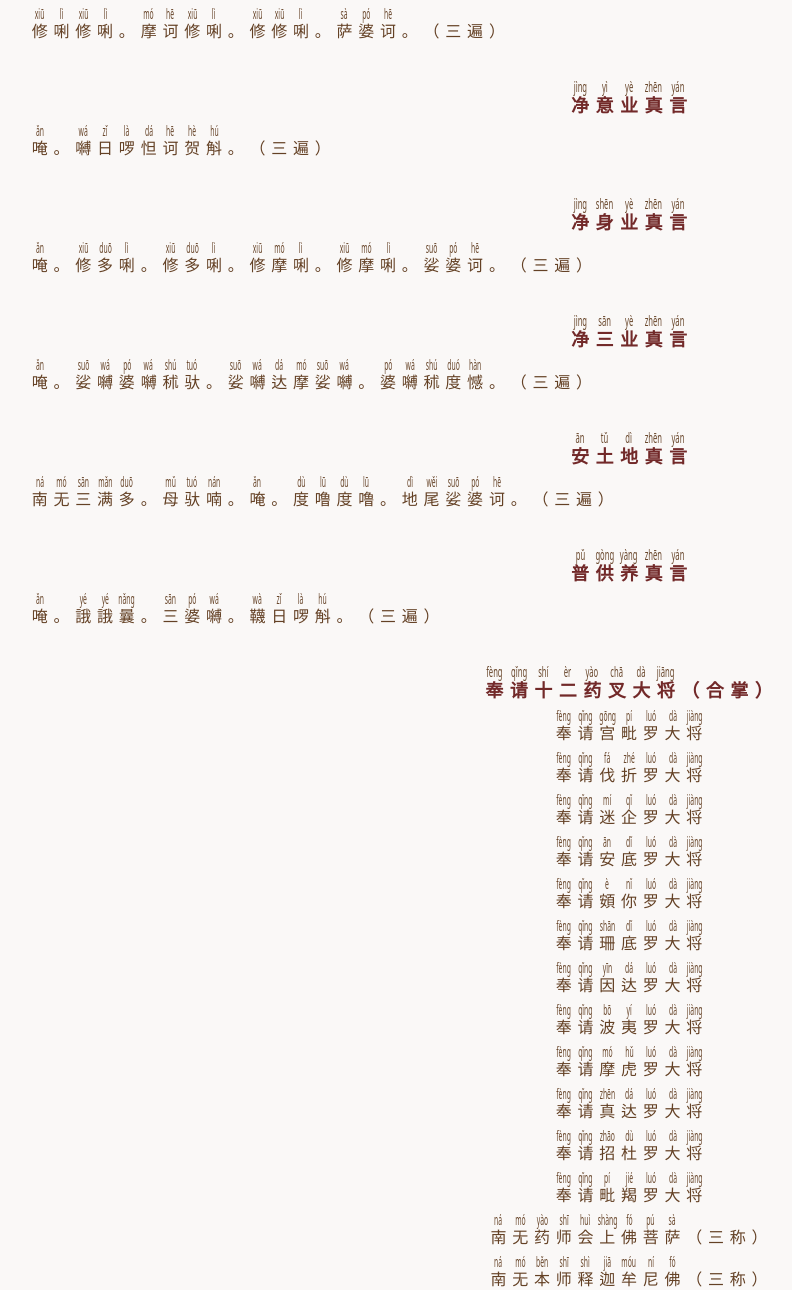
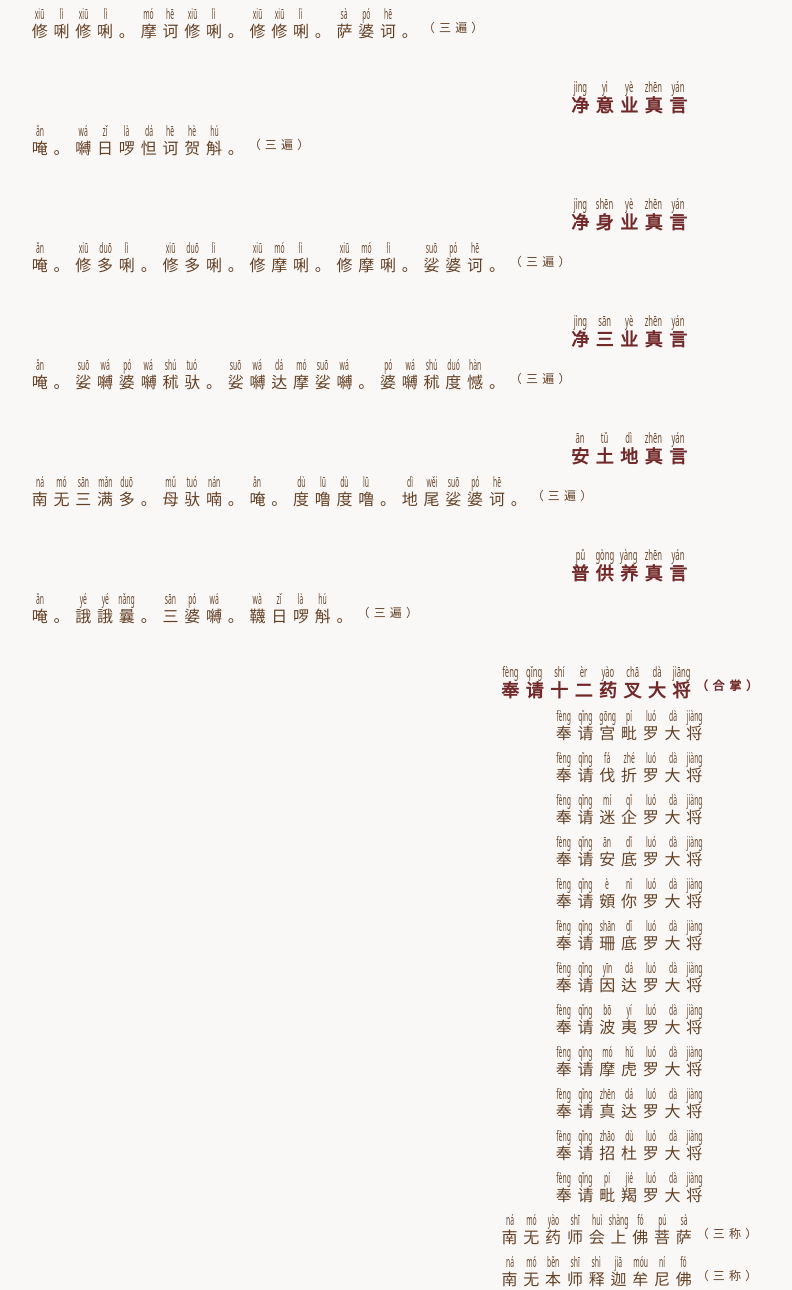
Before and after one commit to suizhengfaxing/bajiexuechudanriwanke, a plain HTML site: page index.html in a window 1280 px wide. Shown: the part 357-1647 px from the top of the page, without its empty margins (11-803 px from the left). Drawn offline with Linux system fonts and the light colour scheme.

Commit message:
Add files via upload

```diff
--- a/common.css
+++ b/common.css
@@ -29,6 +29,12 @@ font-weight: normal;
 white-space: nowrap;
 color: rgba(100, 65, 37, 0.97); /* 使用半透明颜色值 */
 }
+
+.kuohao {
+  font-size: 12px;
+  width: 1em;
+}
+
 .container{
     padding:20px 10px 70px 10px!important;
 }
--- a/index.html
+++ b/index.html
@@ -141,10 +141,10 @@
                     <ruby>婆<rt>pó</rt></ruby>
                     <ruby>诃<rt>hē</rt></ruby>
                     <ruby>。<rt>&emsp;</rt></ruby>
-                    <ruby>（<rt>&emsp;</rt></ruby>
-                    <ruby>三<rt>&emsp;</rt></ruby>
-                    <ruby>遍<rt>&emsp;</rt></ruby>
-                    <ruby>）<rt>&emsp;</rt></ruby>
+                    <ruby class="kuohao">（<rt>&emsp;</rt></ruby>
+                    <ruby class="kuohao">三<rt>&emsp;</rt></ruby>
+                    <ruby class="kuohao">遍<rt>&emsp;</rt></ruby>
+                    <ruby class="kuohao">）<rt>&emsp;</rt></ruby>
                 </p>
                 <p style="margin-bottom: 0px; padding: 0px; outline: 0px; max-width: 100%; clear: both; min-height: 1em; color: rgb(100, 65, 37); font-family: system-ui, -apple-system, BlinkMacSystemFont, Helvetica Neue, PingFang SC, Hiragino Sans GB, Microsoft YaHei UI, Microsoft YaHei, Arial, sans-serif; font-size: 16px; text-align: center; overflow-wrap: break-word !important;">
                     <br style="margin: 0px; padding: 0px; outline: 0px; max-width: 100%; overflow-wrap: break-word !important;">
@@ -172,10 +172,10 @@
                     <ruby>贺<rt>hè</rt></ruby>
                     <ruby>斛<rt>hú</rt></ruby>
                     <ruby>。<rt>&emsp;</rt></ruby>
-                    <ruby>（<rt>&emsp;</rt></ruby>
-                    <ruby>三<rt>&emsp;</rt></ruby>
-                    <ruby>遍<rt>&emsp;</rt></ruby>
-                    <ruby>）<rt>&emsp;</rt></ruby>
+                    <ruby class="kuohao">（<rt>&emsp;</rt></ruby>
+                    <ruby class="kuohao">三<rt>&emsp;</rt></ruby>
+                    <ruby class="kuohao">遍<rt>&emsp;</rt></ruby>
+                    <ruby class="kuohao">）<rt>&emsp;</rt></ruby>
                 </p>
                 <p style="margin-bottom: 0px; padding: 0px; outline: 0px; max-width: 100%; clear: both; min-height: 1em; color: rgb(100, 65, 37); font-family: system-ui, -apple-system, BlinkMacSystemFont, Helvetica Neue, PingFang SC, Hiragino Sans GB, Microsoft YaHei UI, Microsoft YaHei, Arial, sans-serif; font-size: 16px; text-align: center; overflow-wrap: break-word !important;">
                     <br style="margin: 0px; padding: 0px; outline: 0px; max-width: 100%; overflow-wrap: break-word !important;">
@@ -215,10 +215,10 @@
                     <ruby>婆<rt>pó</rt></ruby>
                     <ruby>诃<rt>hē</rt></ruby>
                     <ruby>。<rt>&emsp;</rt></ruby>
-                    <ruby>（<rt>&emsp;</rt></ruby>
-                    <ruby>三<rt>&emsp;</rt></ruby>
-                    <ruby>遍<rt>&emsp;</rt></ruby>
-                    <ruby>）<rt>&emsp;</rt></ruby>
+                    <ruby class="kuohao">（<rt>&emsp;</rt></ruby>
+                    <ruby class="kuohao">三<rt>&emsp;</rt></ruby>
+                    <ruby class="kuohao">遍<rt>&emsp;</rt></ruby>
+                    <ruby class="kuohao">）<rt>&emsp;</rt></ruby>
                 </p>
                 <p style="margin-bottom: 0px; padding: 0px; outline: 0px; max-width: 100%; clear: both; min-height: 1em; color: rgb(100, 65, 37); font-family: system-ui, -apple-system, BlinkMacSystemFont, Helvetica Neue, PingFang SC, Hiragino Sans GB, Microsoft YaHei UI, Microsoft YaHei, Arial, sans-serif; font-size: 16px; text-align: center; overflow-wrap: break-word !important;">
                     <br style="margin: 0px; padding: 0px; outline: 0px; max-width: 100%; overflow-wrap: break-word !important;">
@@ -259,10 +259,10 @@
                     <ruby>度<rt>duó</rt></ruby>
                     <ruby>憾<rt>hàn</rt></ruby>
                     <ruby>。<rt>&emsp;</rt></ruby>
-                    <ruby>（<rt>&emsp;</rt></ruby>
-                    <ruby>三<rt>&emsp;</rt></ruby>
-                    <ruby>遍<rt>&emsp;</rt></ruby>
-                    <ruby>）<rt>&emsp;</rt></ruby>
+                    <ruby class="kuohao">（<rt>&emsp;</rt></ruby>
+                    <ruby class="kuohao">三<rt>&emsp;</rt></ruby>
+                    <ruby class="kuohao">遍<rt>&emsp;</rt></ruby>
+                    <ruby class="kuohao">）<rt>&emsp;</rt></ruby>
                 </p>
                 <p style="margin-bottom: 0px; padding: 0px; outline: 0px; max-width: 100%; clear: both; min-height: 1em; color: rgb(100, 65, 37); font-family: system-ui, -apple-system, BlinkMacSystemFont, Helvetica Neue, PingFang SC, Hiragino Sans GB, Microsoft YaHei UI, Microsoft YaHei, Arial, sans-serif; font-size: 16px; text-align: center; overflow-wrap: break-word !important;">
                     <br style="margin: 0px; padding: 0px; outline: 0px; max-width: 100%; overflow-wrap: break-word !important;">
@@ -304,10 +304,10 @@
                     <ruby>婆<rt>pó</rt></ruby>
                     <ruby>诃<rt>hē</rt></ruby>
                     <ruby>。<rt>&emsp;</rt></ruby>
-                    <ruby>（<rt>&emsp;</rt></ruby>
-                    <ruby>三<rt>&emsp;</rt></ruby>
-                    <ruby>遍<rt>&emsp;</rt></ruby>
-                    <ruby>）<rt>&emsp;</rt></ruby>
+                    <ruby class="kuohao">（<rt>&emsp;</rt></ruby>
+                    <ruby class="kuohao">三<rt>&emsp;</rt></ruby>
+                    <ruby class="kuohao">遍<rt>&emsp;</rt></ruby>
+                    <ruby class="kuohao">）<rt>&emsp;</rt></ruby>
                 </p>
                 <p style="margin-bottom: 0px; padding: 0px; outline: 0px; max-width: 100%; clear: both; min-height: 1em; color: rgb(100, 65, 37); font-family: system-ui, -apple-system, BlinkMacSystemFont, Helvetica Neue, PingFang SC, Hiragino Sans GB, Microsoft YaHei UI, Microsoft YaHei, Arial, sans-serif; font-size: 16px; text-align: center; overflow-wrap: break-word !important;">
                     <br style="margin: 0px; padding: 0px; outline: 0px; max-width: 100%; overflow-wrap: break-word !important;">
@@ -341,10 +341,10 @@
                     <ruby>啰<rt>là</rt></ruby>
                     <ruby>斛<rt>hú</rt></ruby>
                     <ruby>。<rt>&emsp;</rt></ruby>
-                    <ruby>（<rt>&emsp;</rt></ruby>
-                    <ruby>三<rt>&emsp;</rt></ruby>
-                    <ruby>遍<rt>&emsp;</rt></ruby>
-                    <ruby>）<rt>&emsp;</rt></ruby>
+                    <ruby class="kuohao">（<rt>&emsp;</rt></ruby>
+                    <ruby class="kuohao">三<rt>&emsp;</rt></ruby>
+                    <ruby class="kuohao">遍<rt>&emsp;</rt></ruby>
+                    <ruby class="kuohao">）<rt>&emsp;</rt></ruby>
                 </p>
                 <p style="margin-bottom: 0px; padding: 0px; outline: 0px; max-width: 100%; clear: both; min-height: 1em; color: rgb(100, 65, 37); font-family: system-ui, -apple-system, BlinkMacSystemFont, Helvetica Neue, PingFang SC, Hiragino Sans GB, Microsoft YaHei UI, Microsoft YaHei, Arial, sans-serif; font-size: 16px; text-align: center; overflow-wrap: break-word !important;">
                     <br style="margin: 0px; padding: 0px; outline: 0px; max-width: 100%; overflow-wrap: break-word !important;">
@@ -361,10 +361,10 @@
                             <ruby>叉<rt>chā</rt></ruby>
                             <ruby>大<rt>dà</rt></ruby>
                             <ruby>将<rt>jiāng</rt></ruby>
-                            <ruby>（<rt>&emsp;</rt></ruby>
-                            <ruby>合<rt>&emsp;</rt></ruby>
-                            <ruby>掌<rt>&emsp;</rt></ruby>
-                            <ruby>）<rt>&emsp;</rt></ruby>
+                            <ruby class="kuohao">（<rt>&emsp;</rt></ruby>
+                            <ruby class="kuohao">合<rt>&emsp;</rt></ruby>
+                            <ruby class="kuohao">掌<rt>&emsp;</rt></ruby>
+                            <ruby class="kuohao">）<rt>&emsp;</rt></ruby>
                         </span>
                     </strong>
                 </p>
@@ -474,10 +474,10 @@
                     <ruby>佛<rt>fó</rt></ruby>
                     <ruby>菩<rt>pú</rt></ruby>
                     <ruby>萨<rt>sà</rt></ruby>
-                    <ruby>（<rt>&emsp;</rt></ruby>
-                    <ruby>三<rt>&emsp;</rt></ruby>
-                    <ruby>称<rt>&emsp;</rt></ruby>
-                    <ruby>）<rt>&emsp;</rt></ruby>
+                    <ruby class="kuohao">（<rt>&emsp;</rt></ruby>
+                    <ruby class="kuohao">三<rt>&emsp;</rt></ruby>
+                    <ruby class="kuohao">称<rt>&emsp;</rt></ruby>
+                    <ruby class="kuohao">）<rt>&emsp;</rt></ruby>
                     <br>
                     <ruby>南<rt>ná</rt></ruby>
                     <ruby>无<rt>mó</rt></ruby>
@@ -488,10 +488,10 @@
                     <ruby>牟<rt>móu</rt></ruby>
                     <ruby>尼<rt>ní</rt></ruby>
                     <ruby>佛<rt>fó</rt></ruby>
-                    <ruby>（<rt>&emsp;</rt></ruby>
-                    <ruby>三<rt>&emsp;</rt></ruby>
-                    <ruby>称<rt>&emsp;</rt></ruby>
-                    <ruby>）<rt>&emsp;</rt></ruby>
+                    <ruby class="kuohao">（<rt>&emsp;</rt></ruby>
+                    <ruby class="kuohao">三<rt>&emsp;</rt></ruby>
+                    <ruby class="kuohao">称<rt>&emsp;</rt></ruby>
+                    <ruby class="kuohao">）<rt>&emsp;</rt></ruby>
                 </p>
                 <p style="margin-bottom: 0px; padding: 0px; outline: 0px; max-width: 100%; clear: both; min-height: 1em; color: rgb(100, 65, 37); font-family: system-ui, -apple-system, BlinkMacSystemFont, Helvetica Neue, PingFang SC, Hiragino Sans GB, Microsoft YaHei UI, Microsoft YaHei, Arial, sans-serif; font-size: 16px; text-align: center; overflow-wrap: break-word !important;">
                     <br style="margin: 0px; padding: 0px; outline: 0px; max-width: 100%; overflow-wrap: break-word !important;">
@@ -516,7 +516,7 @@
                 </p>
                 <p style="line-height: 3em;margin-bottom: 0px; padding: 0px; outline: 0px; max-width: 100%; clear: both; min-height: 1em; color: rgb(100, 65, 37); font-family: system-ui, -apple-system, BlinkMacSystemFont, Helvetica Neue, PingFang SC, Hiragino Sans GB, Microsoft YaHei UI, Microsoft YaHei, Arial, sans-serif; font-size: 16px; text-align: center; visibility: visible; overflow-wrap: break-word !important;">
                     <strong style="margin: 0px; padding: 0px; outline: 0px; max-width: 100%; visibility: visible; overflow-wrap: break-word !important;">
-                        <span闻。
+                        <span
                             style="margin: 0px; padding: 0px; outline: 0px; max-width: 100%; color: rgb(114, 41, 41); font-size: 20px; visibility: visible; overflow-wrap: break-word !important;">
                             药师琉璃光如来本愿功德经
                         </span>
@@ -740,10 +740,10 @@
                     <ruby>婆<rt>pó</rt></ruby>
                     <ruby>诃<rt>hē</rt></ruby>
                     <ruby>。<rt>&emsp;</rt></ruby>
-                    <ruby>（<rt>&emsp;</rt></ruby>
-                    <ruby>七<rt>&emsp;</rt></ruby>
-                    <ruby>称<rt>&emsp;</rt></ruby>
-                    <ruby>）<rt>&emsp;</rt></ruby>
+                    <ruby class="kuohao">（<rt>&emsp;</rt></ruby>
+                    <ruby class="kuohao">七<rt>&emsp;</rt></ruby>
+                    <ruby class="kuohao">称<rt>&emsp;</rt></ruby>
+                    <ruby class="kuohao">）<rt>&emsp;</rt></ruby>
 
                 </p>
                 <p style="margin-bottom: 0px; padding: 0px; outline: 0px; max-width: 100%; clear: both; min-height: 1em; color: rgb(100, 65, 37); font-family: system-ui, -apple-system, BlinkMacSystemFont, Helvetica Neue, PingFang SC, Hiragino Sans GB, Microsoft YaHei UI, Microsoft YaHei, Arial, sans-serif; font-size: 16px; text-align: center; overflow-wrap: break-word !important;">
@@ -811,10 +811,10 @@
                     <ruby>婆<rt>pó</rt></ruby>
                     <ruby>诃<rt>hē</rt></ruby>
                     <ruby>。<rt>&emsp;</rt></ruby>
-                    <ruby>（<rt>&emsp;</rt></ruby>
-                    <ruby>三<rt>&emsp;</rt></ruby>
-                    <ruby>称<rt>&emsp;</rt></ruby>
-                    <ruby>）<rt>&emsp;</rt></ruby>
+                    <ruby class="kuohao">（<rt>&emsp;</rt></ruby>
+                    <ruby class="kuohao">三<rt>&emsp;</rt></ruby>
+                    <ruby class="kuohao">称<rt>&emsp;</rt></ruby>
+                    <ruby class="kuohao">）<rt>&emsp;</rt></ruby>
                 </p>
                 <p style="margin-bottom: 0px; padding: 0px; outline: 0px; max-width: 100%; clear: both; min-height: 1em; color: rgb(100, 65, 37); font-family: system-ui, -apple-system, BlinkMacSystemFont, Helvetica Neue, PingFang SC, Hiragino Sans GB, Microsoft YaHei UI, Microsoft YaHei, Arial, sans-serif; font-size: 16px; text-align: center; overflow-wrap: break-word !important;">
                     <br style="margin: 0px; padding: 0px; outline: 0px; max-width: 100%; overflow-wrap: break-word !important;">
```
